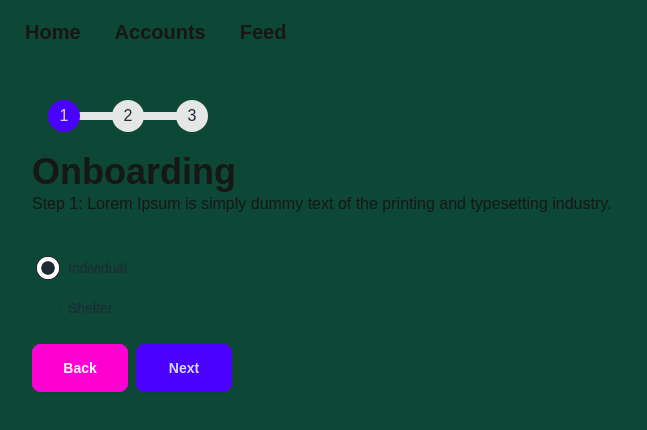
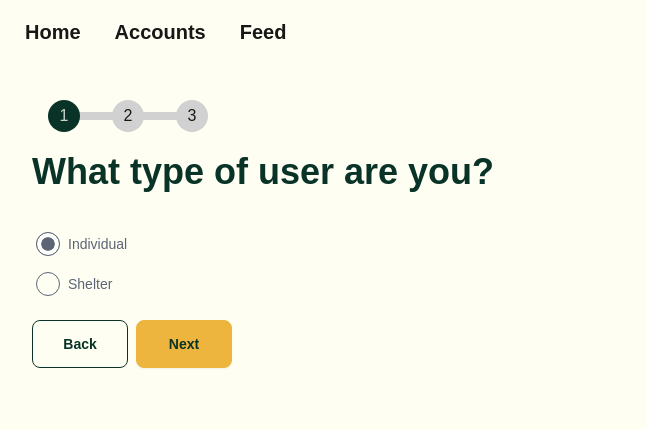
Before and after one commit to Kevin-Punchcard/Paw-Pics, a Next.js app: page /onboarding in a window 1280 px wide. Shown: the top 430 px of the page, without its empty margins (0-647 px from the left). Built offline with nearby package versions, Linux system fonts and the light colour scheme; a web font is replaced by a local one.

Commit message:
update theme

```diff
--- a/app/layout.tsx
+++ b/app/layout.tsx
@@ -20,7 +20,7 @@ export default function RootLayout({
         <link rel="preconnect" href="https://fonts.gstatic.com" />
         <link href="https://fonts.googleapis.com/css2?family=Sora:wght@100..800&display=swap" rel="stylesheet" />
       </head>
-      <body className="min-h-screen bg-darkGreen">
+      <body className="min-h-screen bg-light">
         <Navbar />
         {children}
       </body>
--- a/app/onboarding/page.tsx
+++ b/app/onboarding/page.tsx
@@ -85,20 +85,19 @@ function Onboarding() {
 
     const steps = [
         {
-            title: 'Onboarding',
-            description: 'Step 1: Lorem Ipsum is simply dummy text of the printing and typesetting industry.',
+            title: 'What type of user are you?',
             content: (
                 <div className='w-10 mt-8'>
                     <div className="form-control">
                         <label className="label cursor-pointer">
-                            <input type="radio" name="userType" className="radio" value="Individual" checked={userData.userType === "Individual"} onChange={handleUserTypeChange} />
-                            <span className="label-text ml-2">Individual</span>
+                            <input type="radio" name="userType" className="radio checked:bg-grey border-grey" value="Individual" checked={userData.userType === "Individual"} onChange={handleUserTypeChange} />
+                            <span className="label-text ml-2  text-grey">Individual</span>
                         </label>
                     </div>
                     <div className="form-control">
-                        <label className="label cursor-pointer">
-                            <input type="radio" name="userType" className="radio" value="Shelter" checked={userData.userType === "Shelter"} onChange={handleUserTypeChange} />
-                            <span className="label-text ml-2">Shelter</span>
+                        <label className="label cursor-pointer ">
+                            <input type="radio" name="userType" className="radio checked:bg-grey border-grey" value="Shelter" checked={userData.userType === "Shelter"} onChange={handleUserTypeChange} />
+                            <span className="label-text ml-2  text-grey">Shelter</span>
                         </label>
                     </div>
                 </div>
@@ -173,26 +172,19 @@ function Onboarding() {
         <div className='p-8'>
             <div className='mb-4'>
                 <ul className="steps">
-                    <li className={`step ${currentStep >= 0 ? 'step-primary' : ''}`}></li>
-                    <li className={`step ${currentStep >= 1 ? 'step-primary' : ''}`}></li>
-                    <li className={`step ${currentStep >= 2 ? 'step-primary' : ''}`}></li>
+                    <li className={`step ${currentStep >= 0 ? 'step-secondary' : ''}`}></li>
+                    <li className={`step ${currentStep >= 1 ? 'step-secondary' : ''}`}></li>
+                    <li className={`step ${currentStep >= 2 ? 'step-secondary' : ''}`}></li>
                 </ul>
             </div>
-            <h1 className='text-4xl font-bold'>{steps[currentStep].title}</h1>
-            <p>{steps[currentStep].description}</p>
+            <h1 className='text-4xl font-bold tk-roca text-dark'>{steps[currentStep].title}</h1>
             <form onSubmit={handleSubmit}>
                 {steps[currentStep].content}
                 <div className='mt-4'>
-                    <button className="btn btn-secondary w-24" onClick={prevStep}>Back</button>
-                    {/* {currentStep < steps.length - 1 ? ( */}
+                    <button className="btn btn-outline btn-secondary w-24" onClick={prevStep}>Back</button>
                     <button type="button" onClick={nextStep} className="btn btn-primary ml-2 w-24">
                         Next
                     </button>
-                    {/* ) : (
-                        <button type="submit" className="btn btn-primary ml-2 w-24">
-                            Submit
-                        </button>
-                    )} */}
                 </div>
             </form>
         </div>
--- a/tailwind.config.ts
+++ b/tailwind.config.ts
@@ -16,6 +16,9 @@ const config: Config = {
         peach: "#FCB888",
         mustard: "#EDB53E",
         foreground: "var(--foreground)",
+        light: "#FFFEF3",
+        grey: "#5B6575",
+        dark: "#093327"
       },
       fontSize: {
         megaXL: "4rem",
@@ -27,7 +30,6 @@ const config: Config = {
     daisyui, // Use ES module for DaisyUI
   ],
   daisyui: {
-    themes: false, // Choose your theme options as per your needs
     darkTheme: "dark",
     base: true,
     styled: true,
@@ -35,6 +37,19 @@ const config: Config = {
     prefix: "", // Customize the prefix if needed
     logs: true,
     themeRoot: ":root",
+    themes: [
+      {
+        mytheme: {
+          "primary": "#EDB53E",
+          'primary-content': '#093327',
+          "secondary": "#093327",
+          "tertiary": "#5B6575",
+          "accent": "#37cdbe",
+          "neutral": "#3d4451",
+          "base-100": "#ffffff",
+        },
+      },
+    ]
   },
 };
 
```
